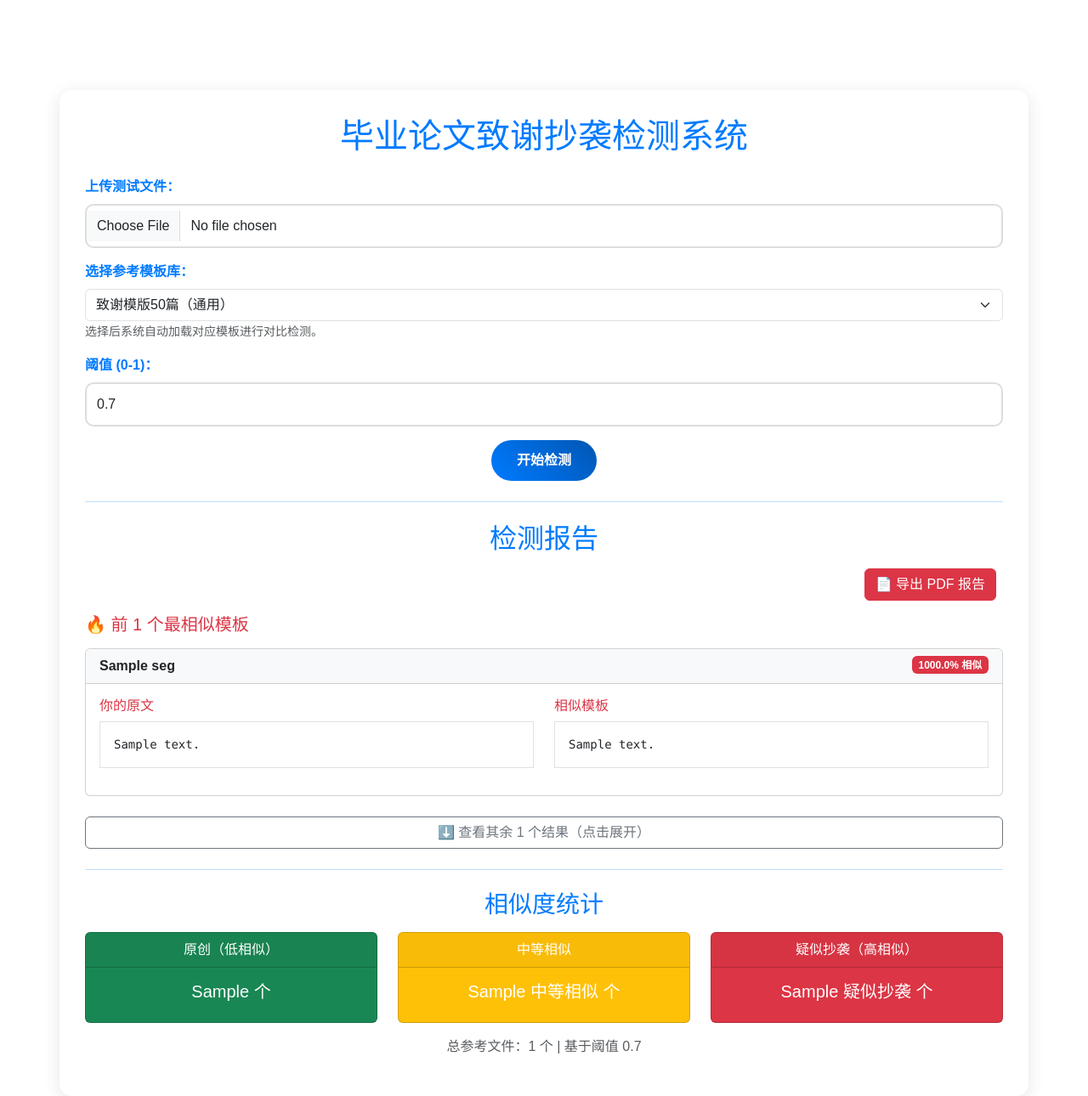
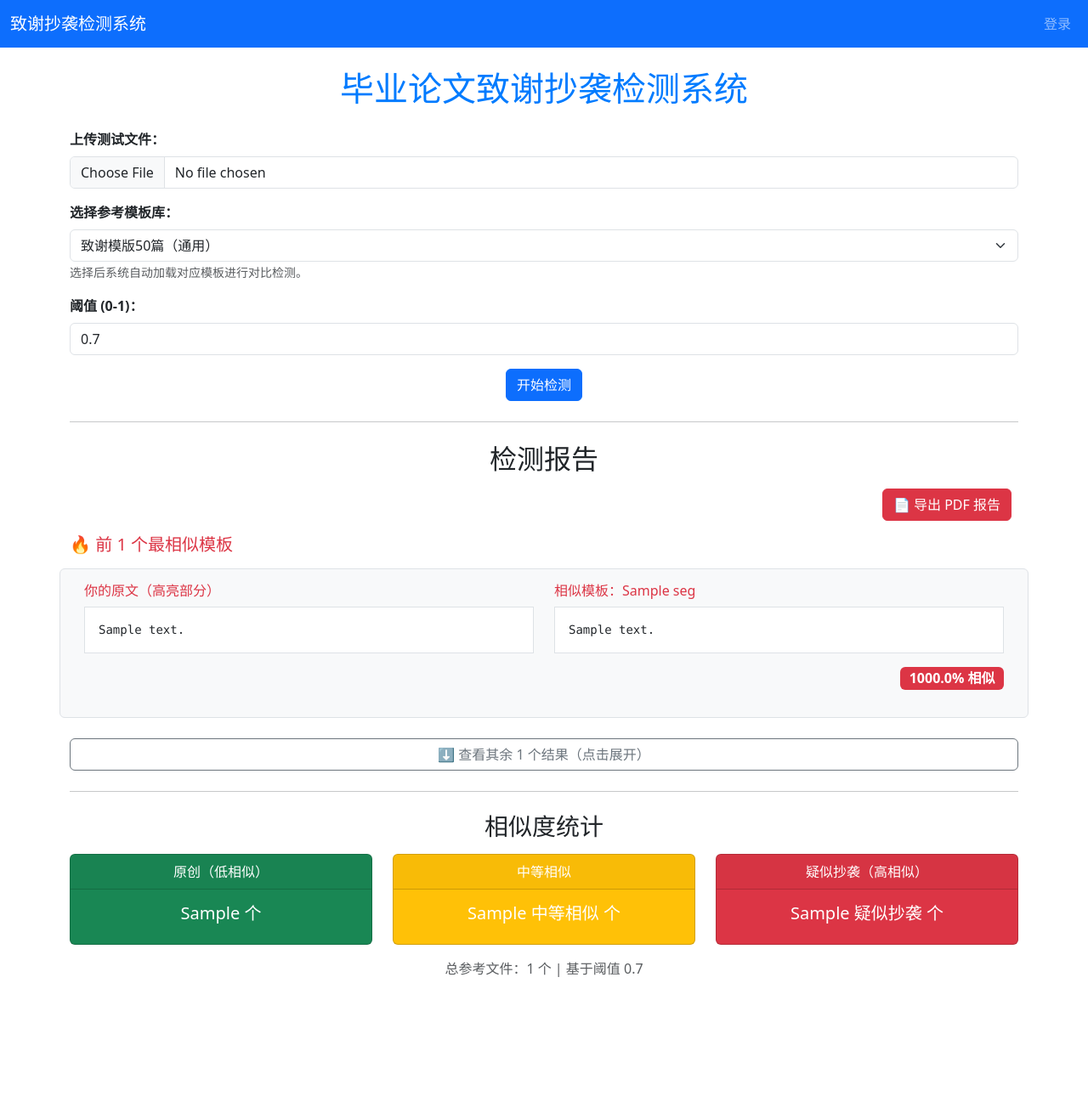
Before and after one commit to wxlovex/Plagiarism-detection-system, a Flask app: template templates/index.html in a window 1280 px wide. Shown: the whole page at 85% size. After the commit the page ends 1150 px from the top, so only its background shows below. Run offline with Flask 2, Linux system fonts and the light colour scheme; tables that the repository leaves empty hold one stand-in row (values such as "Sample post"); the template is opened without the code that fills it: values that come from a table or form of the project are taken from there, most other values are stand-ins (such as "Sample title", 1, 10 or a date in 2020); parts of the project's set-up code (start-up, migrations or seed data) failed here and were passed over; some libraries are stand-ins or nearby versions.

Commit message:
新增base页面支持继承

```diff
--- /dev/null
+++ b/templates/base.html
@@ -0,0 +1,35 @@
+<!DOCTYPE html>
+<html lang="zh">
+<head>
+    <meta charset="UTF-8">
+    <meta name="viewport" content="width=device-width, initial-scale=1.0">
+    <title>{% block title %}致谢抄袭检测系统{% endblock %}</title>
+    <link href="{{ url_for('static', filename='bootstrap/css/bootstrap.min.css') }}" rel="stylesheet">
+    {% block extra_css %}{% endblock %}
+</head>
+<body>
+    <!-- ==================== 统一导航栏（所有页面共用） ==================== -->
+    <nav class="navbar navbar-expand-lg navbar-dark bg-primary">
+        <div class="container-fluid">
+            <a class="navbar-brand" href="{{ url_for('index') }}">致谢抄袭检测系统</a>
+            <div class="navbar-nav ms-auto">
+                {% if current_user %}
+                    <span class="nav-link">欢迎，{{ current_user }}！</span>
+                    <a class="nav-link btn btn-outline-light me-2" href="{{ url_for('history') }}">📋 我的历史</a>
+                    {% if current_user == 'admin' %}
+                    <a class="nav-link btn btn-outline-light me-2" href="{{ url_for('admin.templates_list') }}">管理后台</a>
+                    {% endif %}
+                    <a class="nav-link btn btn-outline-light" href="{{ url_for('logout') }}">登出</a>
+                {% else %}
+                    <a class="nav-link btn btn-outline-light" href="{{ url_for('login') }}">登录</a>
+                {% endif %}
+            </div>
+        </div>
+    </nav>
+
+    {% block content %}{% endblock %}
+
+    <script src="{{ url_for('static', filename='bootstrap/js/bootstrap.bundle.min.js') }}"></script>
+    {% block extra_js %}{% endblock %}
+</body>
+</html>
--- a/templates/index.html
+++ b/templates/index.html
@@ -1,125 +1,11 @@
-<!DOCTYPE html>
-<html lang="zh">
-<head>
-    <meta charset="UTF-8">
-    <meta name="viewport" content="width=device-width, initial-scale=1.0">
-    <title>致谢抄袭检测系统</title>
-    <!-- Bootstrap CDN -->
-    <link href="{{ url_for('static', filename='bootstrap/css/bootstrap.min.css') }}" rel="stylesheet">
-    <!-- 自定义CSS -->
-    <style>
-        body {
-            background-size: cover;
-            background-position: center;
-            background-attachment: fixed;
-            color: #007BFF;
-            font-family: 'Arial', sans-serif;
-        }
-        .container {
-            background: rgba(255, 255, 255, 0.9);  /* 半透明白卡，防背景干扰 */
-            border-radius: 15px;
-            padding: 30px;
-            margin-top: 50px;
-            box-shadow: 0 4px 20px rgba(0, 0, 0, 0.1);  /* 阴影 */
-        }
-        .btn-primary {
-            background: linear-gradient(45deg, #007bff, #0056b3);  /* 渐变蓝按钮 */
-            border: none;
-            border-radius: 25px;
-            padding: 12px 30px;
-            font-weight: bold;
-            transition: transform 0.2s;  /* hover动画 */
-        }
-        .btn-primary:hover {
-            transform: scale(1.05);  /* 轻微放大 */
-            box-shadow: 0 4px 10px rgba(0, 123, 255, 0.3);
-        }
-        .form-control {
-            border-radius: 10px;  /* 圆角输入框 */
-            border: 2px solid #ddd;
-            padding: 12px;
-            transition: border-color 0.3s;
-        }
-        .form-control:focus {
-            border-color: #007bff;  /* 焦点蓝边 */
-            box-shadow: 0 0 0 0.2rem rgba(0, 123, 255, 0.25);
-        }
-        table th {
-            background: linear-gradient(45deg, #f8f9fa, #e9ecef);
-        }
-        .high-sim { background-color: #ffebee; color: #d32f2f; }  /* 高相似红行 */
-        .medium-sim { background-color: #fff3e0; color: #f57c00; }  /* 中等橙行 */
-        .low-sim { background-color: #e8f5e8; color: #388e3c; }  /* 低绿行 */
-        .navbar-brand, .nav-link {
-            color: white !important;
-        }
-        .nav-link:hover {
-            color: #ffc107 !important;
-        }
-    </style>
-</head>
-<body>
-<!-- 新增：导航栏，显示当前用户和登出按钮 -->
-<nav class="navbar navbar-expand-lg">
-    <div class="container-fluid">
-        <a class="navbar-brand" href="{{ url_for('index') }}">致谢抄袭检测系统</a>
-        <div class="navbar-nav ms-auto">
-            <span class="nav-link">欢迎，{{ current_user }}！</span>
-            <a class="nav-link btn btn-outline-light" href="{{ url_for('logout') }}">登出</a>
-        </div>
-        <a class="nav-link btn btn-outline-light me-2" href="{{ url_for('history') }}">我的历史</a>
-    </div>
-</nav>
+{% extends 'base.html' %}
 
-{% if status == 'pending' %}
-<div class="alert alert-info text-center mt-4" id="progress-area">
-    <h4>🔄 正在检测致谢部分，请稍等...</h4>
-    <div class="progress" style="height: 28px; margin: 20px 0;">
-        <div id="progress-bar" class="progress-bar progress-bar-striped progress-bar-animated bg-primary"
-             role="progressbar" style="width: 30%;" aria-valuenow="30" aria-valuemin="0" aria-valuemax="100">
-            <span id="progress-text" class="fw-bold">30%</span>
-        </div>
-    </div>
-    <small id="progress-status" class="text-muted">正在比对模板库...</small>
-</div>
+{% block title %}检测报告{% endblock %}
 
-<script>
-    let taskId = "{{ task_id }}";
-    let attempts = 0;
-    const maxAttempts = 90;   // 最多等 72 秒
+{% block content %}
+<div class="container mt-4">
+    <h1 class="text-center mb-4" style="color: #007bff;">毕业论文致谢抄袭检测系统</h1>
 
-    function updateProgress() {
-        attempts++;
-        fetch(`/status/${taskId}?json=1`)
-            .then(res => res.json())
-            .then(data => {
-                let progress = data.progress || 30;
-                document.getElementById('progress-bar').style.width = progress + '%';
-                document.getElementById('progress-bar').setAttribute('aria-valuenow', progress);
-                document.getElementById('progress-text').textContent = progress + '%';
-
-                if (data.status === 'completed' || data.status === 'SUCCESS') {
-                    location.reload();   // 检测完成自动刷新显示报告和高亮对比
-                } else if (attempts > maxAttempts) {
-                    alert('检测时间过长，请手动刷新页面');
-                } else {
-                    setTimeout(updateProgress, 800);
-                }
-            })
-            .catch(() => {
-                if (attempts < maxAttempts) {
-                    setTimeout(updateProgress, 1500);
-                }
-            });
-    }
-
-    setTimeout(updateProgress, 600);
-</script>
-{% endif %}
-
-
-<div class="container">
-    <h1 class="text-center mb-4" style="color: #007bff;">毕业论文致谢抄袭检测系统</h1>
     {% with messages = get_flashed_messages() %}
     {% if messages %}
     {% for message in messages %}
@@ -130,8 +16,9 @@
     {% endfor %}
     {% endif %}
     {% endwith %}
+
     <form method="POST" action="{{ url_for('index') }}" enctype="multipart/form-data">
-        {{ form.hidden_tag() }}   <!-- 只保留这一行，删除下面所有手动 hidden csrf -->
+        {{ form.hidden_tag() }}
 
         <div class="mb-3">
             <label class="form-label fw-bold">上传测试文件：</label>
@@ -150,10 +37,12 @@
             <input type="submit" class="btn btn-primary" value="开始检测">
         </div>
     </form>
+
     {% if results %}
 
     <hr class="my-4">
     <h2 class="text-center mb-3">检测报告</h2>
+
     <!-- 导出PDF报告 -->
     <div class="text-end mb-3">
         <button class="btn btn-danger me-2" onclick="exportReport('pdf')">
@@ -162,30 +51,20 @@
     </div>
 
     <!-- Top N 高相似并排对比 -->
-    <!-- Top N 高相似卡片 -->
     {% if matched_segments %}
     <h5 class="text-danger mb-3">🔥 前 {{ matched_segments|length }} 个最相似模板</h5>
     {% for seg in matched_segments %}
-    <div class="row mb-4">
-        <div class="col-md-12">
-            <div class="card">
-                <div class="card-header bg-light">
-                    <strong>{{ seg.title }}</strong>
-                    <span class="badge bg-danger float-end">{{ "%.1f"|format(seg.score * 100) }}% 相似</span>
-                </div>
-                <div class="card-body">
-                    <div class="row">
+    <div class="row mb-4 border rounded p-3 bg-light">
         <div class="col-md-6">
-                            <h6 class="text-danger">你的原文</h6>
+            <h6 class="text-danger">你的原文（高亮部分）</h6>
             <pre class="bg-white p-3 border">{{ seg.user_text | safe }}</pre>
         </div>
         <div class="col-md-6">
-                            <h6 class="text-danger">相似模板</h6>
+            <h6 class="text-danger">相似模板：{{ seg.title }}</h6>
             <pre class="bg-white p-3 border">{{ seg.template_text | safe }}</pre>
-                        </div>
-                    </div>
-                </div>
-            </div>
+            <p class="text-end mt-2">
+                <span class="badge bg-danger fs-6">{{ "%.1f"|format(seg.score * 100) }}% 相似</span>
+            </p>
         </div>
     </div>
     {% endfor %}
@@ -224,12 +103,12 @@
     </div>
     {% endif %}
 
-    <!-- 新增：统计卡片 -->
+    <!-- 统计卡片 -->
     <hr class="my-4">
     <h3 class="text-center mb-3">相似度统计</h3>
     <div class="row text-center">
         <div class="col-md-4">
-            <div class="card text-white bg-success mb-3">  <!-- 绿：原创 -->
+            <div class="card text-white bg-success mb-3">
                 <div class="card-header">原创（低相似）</div>
                 <div class="card-body">
                     <h5 class="card-title">{{ stats['原创'] if stats else 0 }} 个</h5>
@@ -237,7 +116,7 @@
             </div>
         </div>
         <div class="col-md-4">
-            <div class="card text-white bg-warning mb-3">  <!-- 橙：中等 -->
+            <div class="card text-white bg-warning mb-3">
                 <div class="card-header">中等相似</div>
                 <div class="card-body">
                     <h5 class="card-title">{{ stats['中等相似'] if stats else 0 }} 个</h5>
@@ -245,7 +124,7 @@
             </div>
         </div>
         <div class="col-md-4">
-            <div class="card text-white bg-danger mb-3">  <!-- 红：高 -->
+            <div class="card text-white bg-danger mb-3">
                 <div class="card-header">疑似抄袭（高相似）</div>
                 <div class="card-body">
                     <h5 class="card-title">{{ stats['疑似抄袭'] if stats else 0 }} 个</h5>
@@ -253,13 +132,12 @@
             </div>
         </div>
     </div>
-    <p class="text-center text-muted">总参考文件：{{ results|length }} 个 | 基于阈值 {{ request.form['threshold'] if
-        request.method == 'POST' else '0.7' }}</p>
+    <p class="text-center text-muted">总参考文件：{{ results|length }} 个 | 基于阈值 {{ request.form['threshold'] if request.method == 'POST' else '0.7' }}</p>
 
     {% endif %}
 </div>
-<!-- Bootstrap JS -->
-<!-- 放在 index.html 底部 -->
+
+<!-- Bootstrap JS + 导出函数 -->
 <script src="{{ url_for('static', filename='bootstrap/js/bootstrap.bundle.min.js') }}"></script>
 <script>
     function exportReport(type) {
@@ -272,5 +150,4 @@
         window.open(url, '_blank');
     }
 </script>
-</body>
-</html>
+{% endblock %}
```
Also changed, not shown: templates/history.html (+7 -24 lines). Lines whose indentation alone changed are shown as unchanged.
